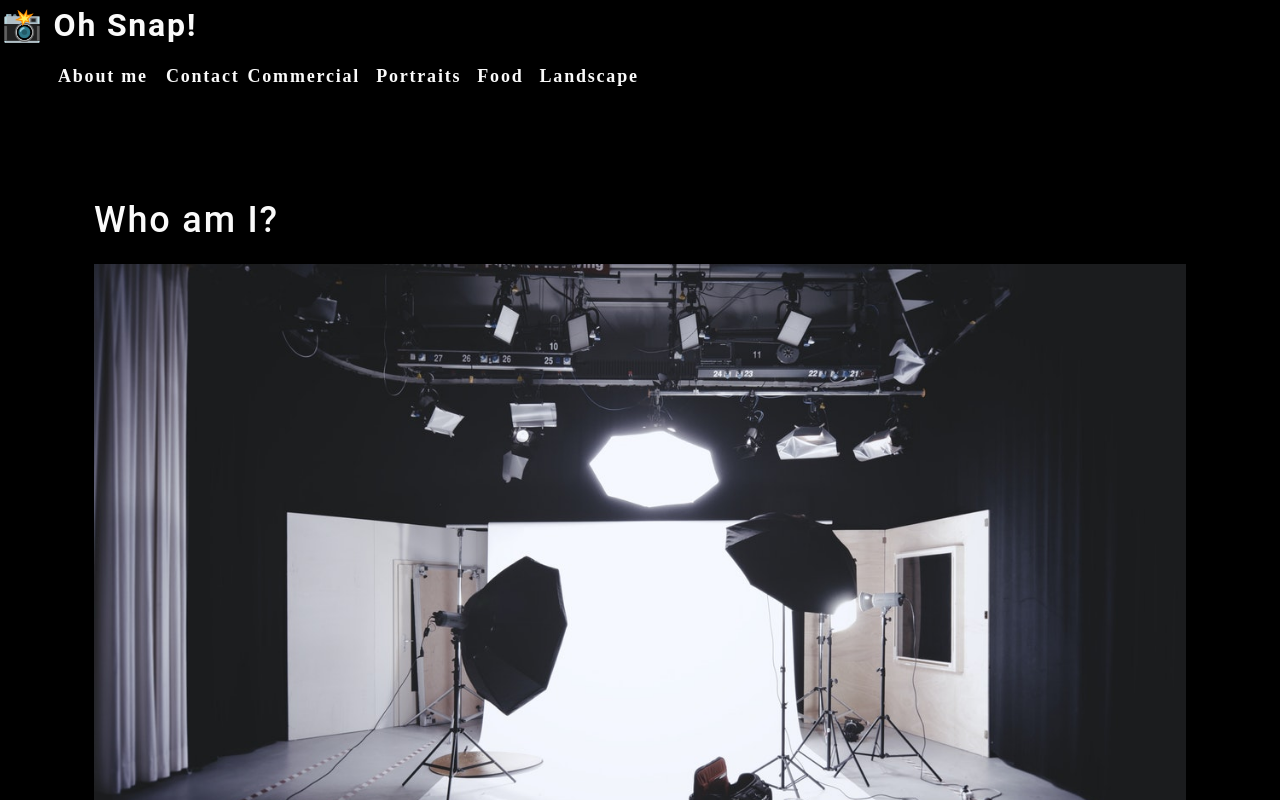
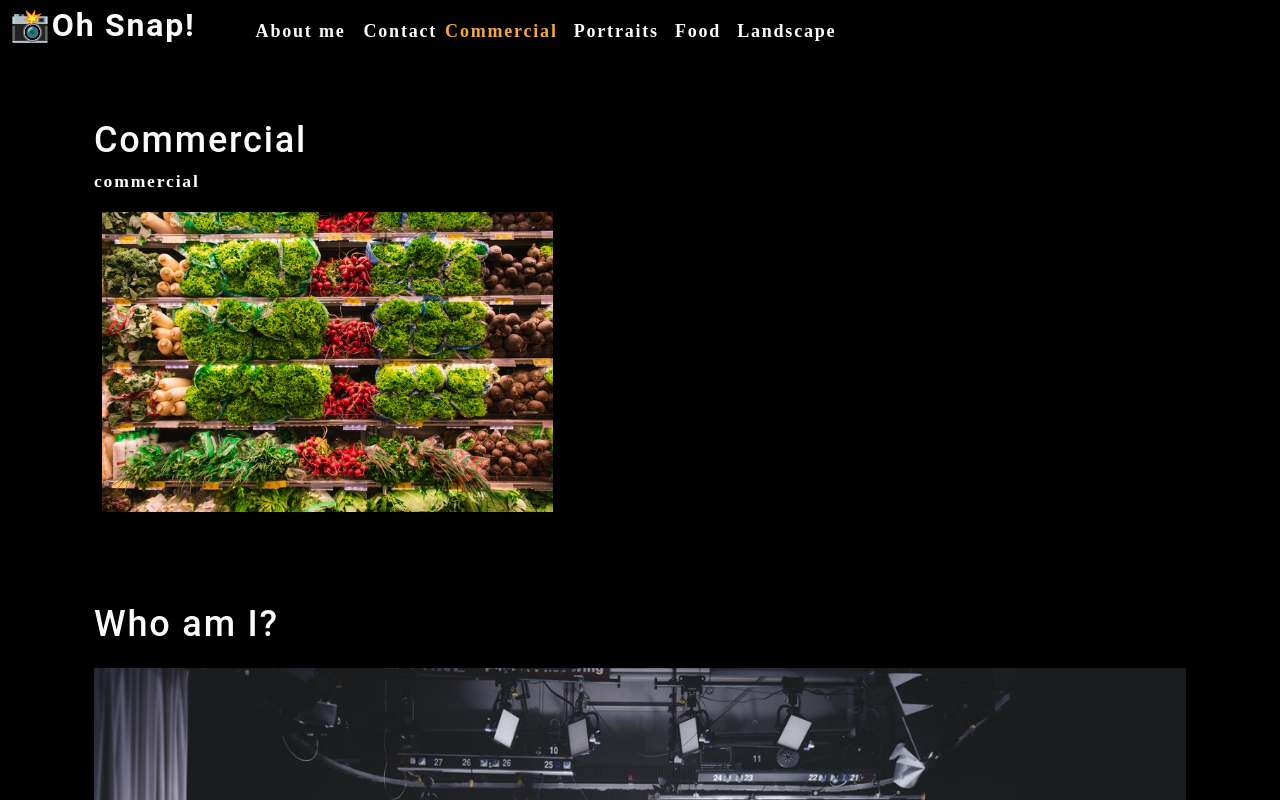
Before and after one commit to DXHASE/Photo-Portfolio, a React (Create React App) app in the folder photo-port/: page / in a window 1280 px wide. Shown: the top 800 px of the page. Built offline with nearby package versions, Linux system fonts and the light colour scheme; the HTML template or start-up script is replaced by a standard one.

Commit message:
Added GAllery and leftoff on eventHooks

```diff
--- a/photo-port/src/App.js
+++ b/photo-port/src/App.js
@@ -1,13 +1,30 @@
-import React from 'react';
+import React,{ useState } from 'react';
 import About from './components/About';
 import Nav from './components/Nav';
+import Gallery from './components/Gallery';
 import './App.css';
 
 function App() {
+  const [categories] = useState([
+    {
+      name: 'commercial',
+      description: 'Photos of grocery stores, food trucks, and other commercial projects',
+    },
+    { name: 'portraits', description: 'Portraits of people in my life' },
+    { name: 'food', description: 'Delicious delicacies' },
+    { name: 'landscape', description: 'Fields, farmhouses, waterfalls, and the beauty of nature' },
+  ]);
+
+  const [currentCategory, setCurrentCategory] = useState(categories[0]);
   return (
     <div>
-      <Nav></Nav>
+        <Nav
+        categories={categories}
+        setCurrentCategory={setCurrentCategory}
+        currentCategory={currentCategory}
+      ></Nav>
       <main>
+        <Gallery></Gallery>
         <About></About>
       </main>
     </div>
--- /dev/null
+++ b/photo-port/src/components/Gallery/index.js
@@ -0,0 +1,26 @@
+import React from 'react';
+import { capitalizeFirstLetter } from '../../utils/helpers';
+import photo from "../../assets/small/commercial/0.jpg";
+
+
+function Gallery() {
+    const currentCategory = {
+        name: "commercial",
+        description:
+        "Photos of grocery stores, food trucks, and other commercial projects",
+    };
+return (
+    <section>
+    <h1>{capitalizeFirstLetter(currentCategory.name)}</h1>
+    <p>{currentCategory.name}</p>
+    <div className="flex-row">
+        <img
+        src = {photo}
+        alt = "Commercial Example"
+        className = "img-thumbnail mx-1"
+        />
+    </div>
+    </section>
+);
+}
+export default Gallery;
--- a/photo-port/src/components/Nav/index.js
+++ b/photo-port/src/components/Nav/index.js
@@ -1,21 +1,21 @@
 import React from 'react';
+import { capitalizeFirstLetter } from "../../utils/helpers"
 
-function Nav() {
-    const categories = [
-        { name: "Commercial", description:"Photos of grocery stores, food trucks, and other commercial projects", } ,
-        { name: "Portraits", description: "Portraits of people in my life" },
-        { name: "Food", description: "Delicious delicacies" },
-        { name: "Landscape",description: "Fields, farmhouses, waterfalls, and the beauty of nature", } ,
-    ];
-    function categorySelected(name){
-        console.log(`${name} clicked`)
-    }
+function Nav(props) {
+    const {
+        categories = [],
+        setCurrentCategory,
+        currentCategory,
+    } = props;
 
     return(
-<header>
+<header className="flex-row px-1">
     <h2>
         <a data-testid="link" href="/">
-        <span role="img" aria-label="camera"> 📸</span> Oh Snap!
+            <span
+            role="img" aria-label="camera">📸
+            </span>
+        Oh Snap!
         </a>
     </h2>
     <nav>
@@ -29,12 +29,18 @@
                 <span>Contact</span>
             </li>
             {categories.map((category) => (
-                <li className="mx-1" key={category.name}>
-                    <span onClick={() => categorySelected(category.name)}>
-                        {category.name}
-                    </span>
-                </li>
-            ))}
+            <li className={`mx-1 ${
+                currentCategory.name === category.name && 'navActive'
+                }`} key={category.name}>
+            <span
+                onClick={() => {
+                setCurrentCategory(category)
+                }}
+            >
+                {capitalizeFirstLetter(category.name)}
+            </span>
+            </li>
+        ))}
         </ul>
     </nav>
 </header>
```
